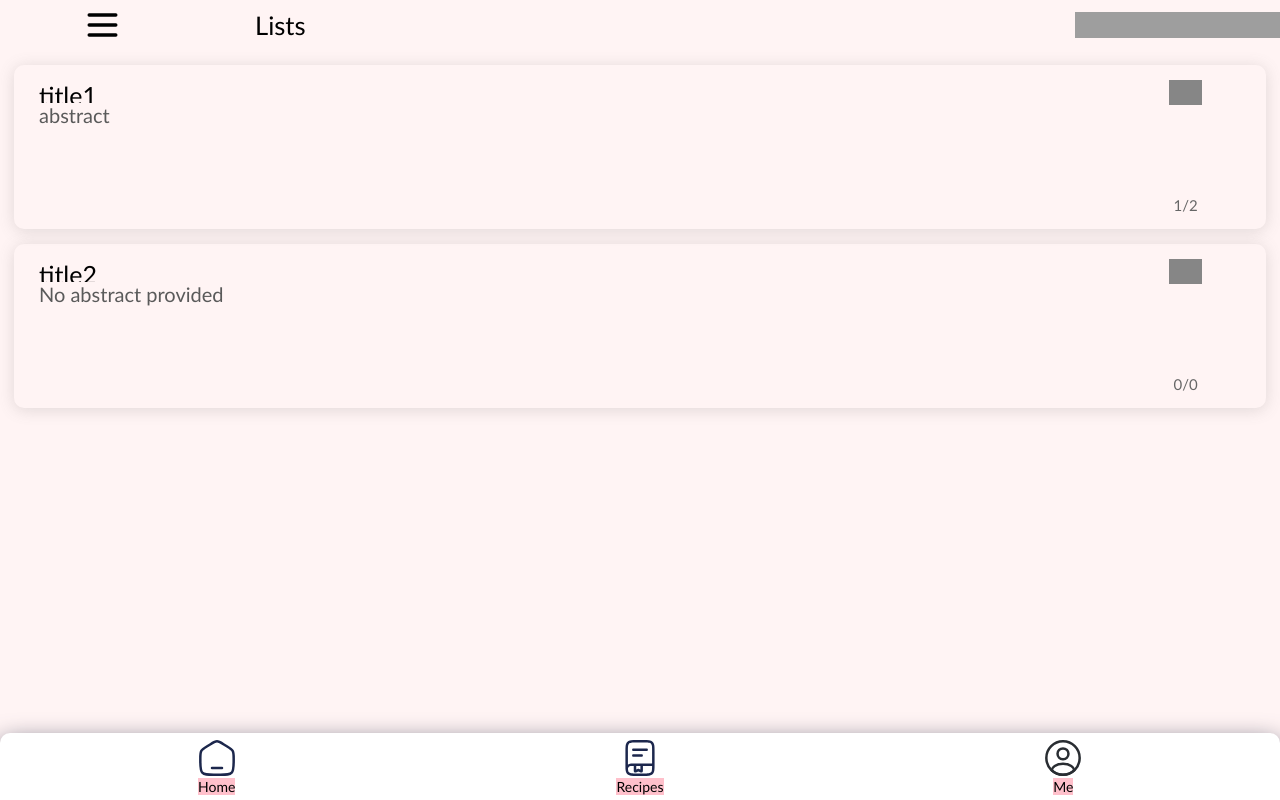
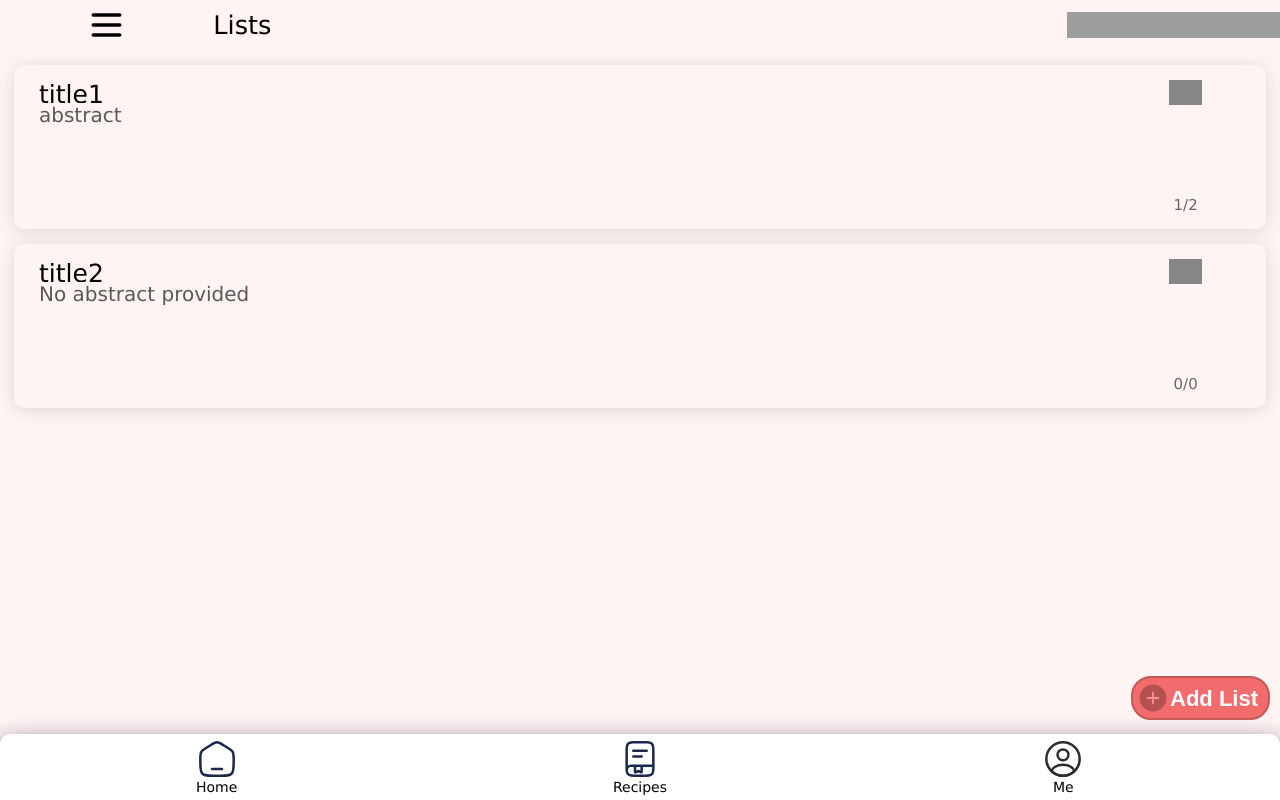
Before and after one commit to TheWoxPL/shopping-list, a React (Vite) app: page / in a window 1280 px wide. Built offline with nearby package versions, Linux system fonts and the light colour scheme; grey boxes are pictures that could not be loaded.

Commit message:
feat: add addlist component

```diff
--- a/src/assets/styles/baseStyles.scss
+++ b/src/assets/styles/baseStyles.scss
@@ -22,7 +22,7 @@ html {
 }
 
 body {
-  font-family: 'Gill Sans', 'Gill Sans MT', Calibri, 'Trebuchet MS', sans-serif;
+  font-family: Verdana, Geneva, Tahoma, sans-serif;
   font-size: 1.6rem;
   margin: 0;
   height: 100vh;
--- a/src/assets/styles/theme.scss
+++ b/src/assets/styles/theme.scss
@@ -17,6 +17,11 @@ $breakpoint-desktop: 1100px;
 
 // scheme for color names
 // color-name_color-intensiveness_transparency
+
+$pinkish-red: #F26C6D;
+$pinkish-red-dark: #C65757;
+
+
 
 $language-button-unmarked: rgba(103, 103, 103, 0.668);
 
--- /dev/null
+++ b/src/components/AddListButton/AddListButton.jsx
@@ -0,0 +1,11 @@
+import styles from './AddListButton.module.scss';
+import PlusSVG from '../../assets/svgs/add-circle.svg'
+
+export default function AddListButton() {
+  return (
+    <button className={styles.addListButton}>
+      <img src={PlusSVG} />
+      <span>Add List</span>
+    </button>
+  )
+}
--- /dev/null
+++ b/src/components/AddListButton/AddListButton.module.scss
@@ -0,0 +1,26 @@
+@use '../../assets/styles/theme.scss';
+
+.addListButton{
+  display: flex;
+  flex-direction: row;
+  width: fit-content;
+  padding: 5px;
+  align-items: center;
+  border-radius: 20px;
+  justify-content: center;
+  padding-right: 10px;
+  color: white;
+  background-color: theme.$pinkish-red;;
+  border: 2px solid theme.$pinkish-red-dark;
+
+  img{
+    height: 30px;
+    padding-right: 2px;
+    filter: opacity(0.25);
+  }
+  span{
+    font-size: 22px;
+    font-weight: 900;
+    padding-top: 1px;
+  }
+}
--- a/src/components/MainList/MainList.jsx
+++ b/src/components/MainList/MainList.jsx
@@ -3,11 +3,9 @@ import OneList from '../OneList/OneList';
 
 export default function MainList() {
   return (
-    <>
-      <div className={styles.mainList}>
-        <OneList title='title1' abstract='abstract' complete={[1,2]}/>
-        <OneList title='title2'/>
-      </div>
-    </>
+    <div className={styles.mainList}>
+      <OneList title='title1' abstract='abstract' complete={[1,2]}/>
+      <OneList title='title2'/>
+    </div>
   )
 }
--- a/src/components/Navbar/Navbar.module.scss
+++ b/src/components/Navbar/Navbar.module.scss
@@ -12,7 +12,6 @@
   }
   .title{
     flex: 4;
-    padding-left: 50px;
   }
   .options{
     height: 65%;
--- a/src/components/Shortcuts/Shortcuts.module.scss
+++ b/src/components/Shortcuts/Shortcuts.module.scss
@@ -16,7 +16,6 @@
     align-items: center;
 
     span{
-      background-color: pink;
       font-size: 14px;
     }
     img{
--- a/src/pages/HomePage/HomePage.jsx
+++ b/src/pages/HomePage/HomePage.jsx
@@ -2,6 +2,7 @@ import styles from './HomePage.module.scss'
 import Navbar from "../../components/Navbar/Navbar"
 import MainList from "../../components/MainList/MainList"
 import Shortcuts from "../../components/Shortcuts/Shortcuts"
+import AddListButton from '../../components/AddListButton/AddListButton'
 
 export default function HomePage() {
   return (
@@ -9,6 +10,7 @@ export default function HomePage() {
       <Navbar />
       <MainList />
       <Shortcuts/>
+      <AddListButton/>
     </div>
   )
 }
--- a/src/pages/HomePage/HomePage.module.scss
+++ b/src/pages/HomePage/HomePage.module.scss
@@ -13,4 +13,9 @@
     position: absolute;
     bottom: 0px;
   }
+  > :nth-child(4){
+    position: absolute;
+    bottom: 80px;
+    right: 10px;
+  }
 }
```
Also changed, not shown: src/assets/svgs/add-circle.svg (added), src/components/OneList/OneList.jsx (line endings or trailing spaces).
